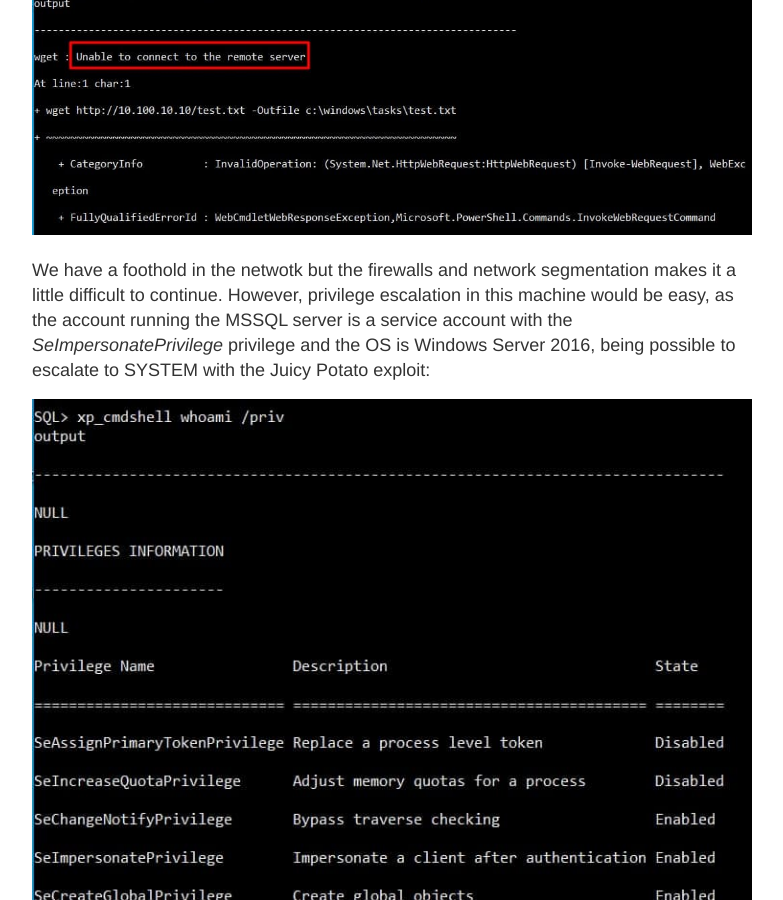
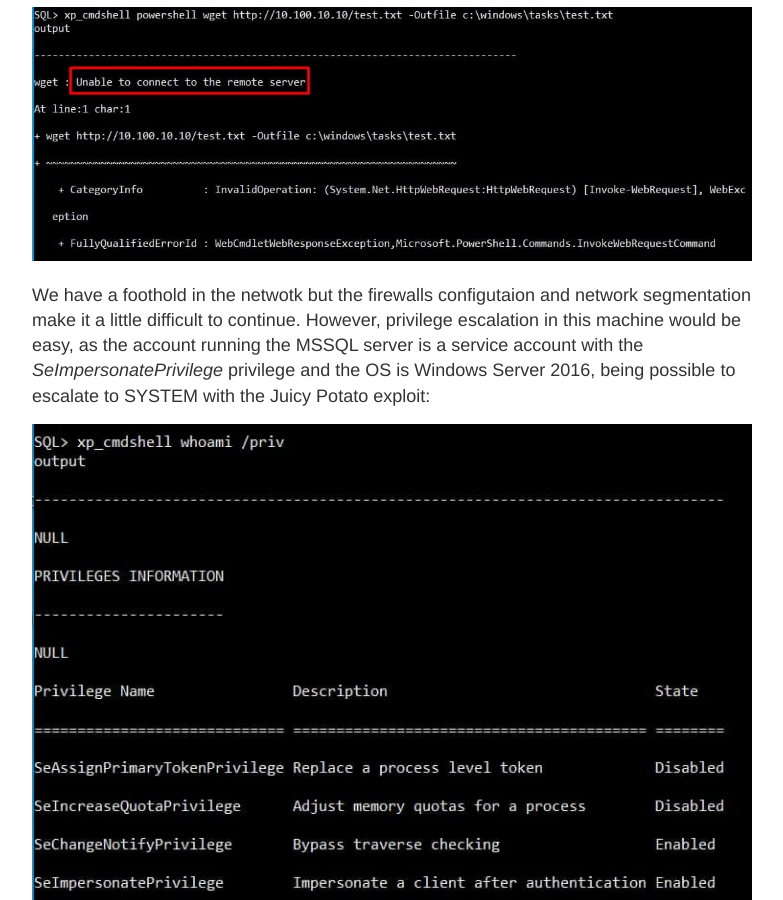
Before and after one commit to ricardojoserf/ricardojoserf.github.io, a Jekyll site: the page built from _posts/2021-9-14-mssql-exfiltration.md, in a window 1280 px wide and 900 px high, scrolled down 1185 px. Shown: the whole window, without its empty margins (248-1031 px from the left). Built offline with Jekyll 4.4.1, drawn with Linux system fonts in a browser that asks for light colours; some of the changed text lies outside the part shown.

Commit message:
Update 2021-9-14-mssql-exfiltration.md

```diff
--- a/_posts/2021-9-14-mssql-exfiltration.md
+++ b/_posts/2021-9-14-mssql-exfiltration.md
@@ -21,7 +21,7 @@ However, the firewall rules make it impossible to download files from the jump s
 
 ![img3](https://raw.githubusercontent.com/ricardojoserf/ricardojoserf.github.io/master/images/mssql-exfiltration/image3.png)
 
-We have a foothold in the netwotk but the firewalls and network segmentation makes it a little difficult to continue. However, privilege escalation in this machine would be easy, as the account running the MSSQL server is a service account with the *SeImpersonatePrivilege* privilege and the OS is Windows Server 2016, being possible to escalate to SYSTEM with the Juicy Potato exploit:
+We have a foothold in the netwotk but the firewalls configutaion and network segmentation make it a little difficult to continue. However, privilege escalation in this machine would be easy, as the account running the MSSQL server is a service account with the *SeImpersonatePrivilege* privilege and the OS is Windows Server 2016, being possible to escalate to SYSTEM with the Juicy Potato exploit:
 
 ![img4](https://raw.githubusercontent.com/ricardojoserf/ricardojoserf.github.io/master/images/mssql-exfiltration/image4.png)
 
```
Also changed, not shown: other parts of _posts/2021-9-14-mssql-exfiltration.md (+1 -1 lines).
